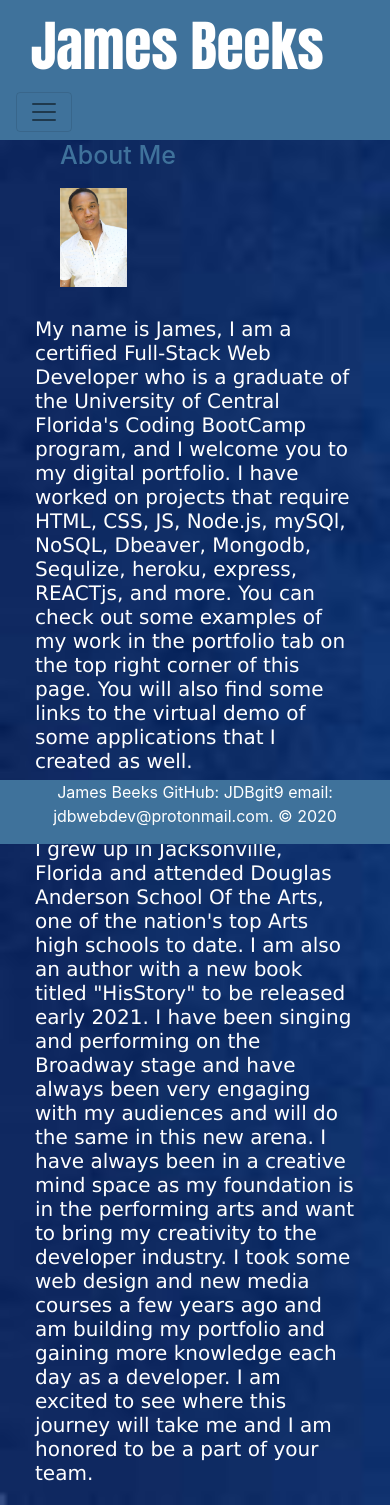
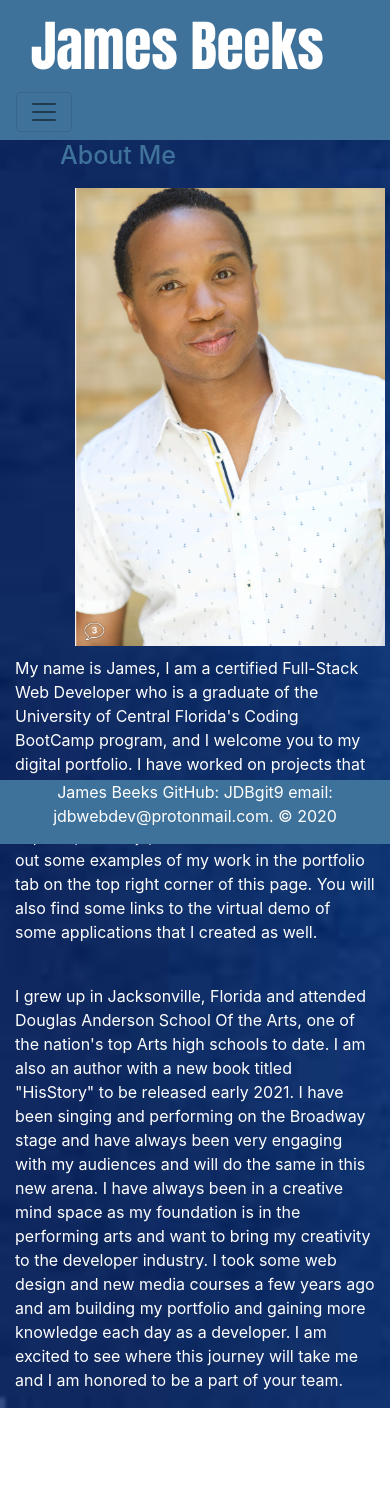
Before and after one commit to JDBgit9/jamesportfolio, a React (Create React App) app: page / in a window 390 px wide. After the commit the page ends 1408 px from the top, so only its background shows below. Built offline with nearby package versions, Linux system fonts and the light colour scheme.

Commit message:
changed the postion of the images and syntax

```diff
--- /dev/null
+++ b/src/components/Certificate.js
@@ -0,0 +1,12 @@
+import React from 'react'
+import "./Home"
+
+function Certificate() {
+    return (
+        <div>
+          <img src="./image/certificate.png" style={{width: "100%"}} />
+        </div>
+    )
+}
+
+export default Certificate
--- a/src/components/Home.js
+++ b/src/components/Home.js
@@ -1,5 +1,6 @@
 import React from 'react';
 import "./Home.css";
+import certificate from "./Certificate"
 
 function Home() {
     return (
@@ -15,17 +16,17 @@ function Home() {
     </div>
     <div className="container-fluid">
     <div className="row">
-    <div>
-    <img src="./image/headshot2.png" style={{width: "30%"}} />
+    <div className="col-sm-3">
+    <img src="./image/headshot2.png" style={{width: "100%"}} />
     </div>
-    <div className="col-sm-10">
-    <h5> My name is James, I am a certified Full-Stack Web Developer who is a graduate of the University of Central Florida's Coding BootCamp program, and I welcome you to my digital portfolio.
+    <div className="col-sm-9">
+    <p> My name is James, I am a certified Full-Stack Web Developer who is a graduate of the University of Central Florida's Coding BootCamp program, and I welcome you to my digital portfolio.
         I have worked on projects that require HTML, CSS, JS, Node.js, mySQl, NoSQL, Dbeaver, Mongodb, Sequlize, heroku, express, REACTjs, and more. You can check out some examples of my work in the portfolio tab on the top right corner of this page. You will also find some links to the virtual demo of some applications that I created as well.
-   </h5>
+   </p>
     <br />
-    <h5>I grew up in Jacksonville, Florida and attended Douglas Anderson School Of the Arts, one of the nation's top Arts high schools to date. I am also an author with a new book titled "HisStory" to be released early 2021. I have been singing and performing on the Broadway stage and have always been very engaging with my audiences and will do the same in this new arena.
+    <p>I grew up in Jacksonville, Florida and attended Douglas Anderson School Of the Arts, one of the nation's top Arts high schools to date. I am also an author with a new book titled "HisStory" to be released early 2021. I have been singing and performing on the Broadway stage and have always been very engaging with my audiences and will do the same in this new arena.
         I have always been in a creative mind space as my foundation is in the performing arts and want to bring my creativity to the developer industry. I took some web design and new media courses a few years ago and am building my portfolio and gaining more knowledge each day as a developer. I am excited to see where this journey will take me and I am honored to be a part of your team.
-    </h5>
+    </p>
     </div>
     </div>
 
```
Also changed, not shown: public/image/digitalbadge.jpg (added).
